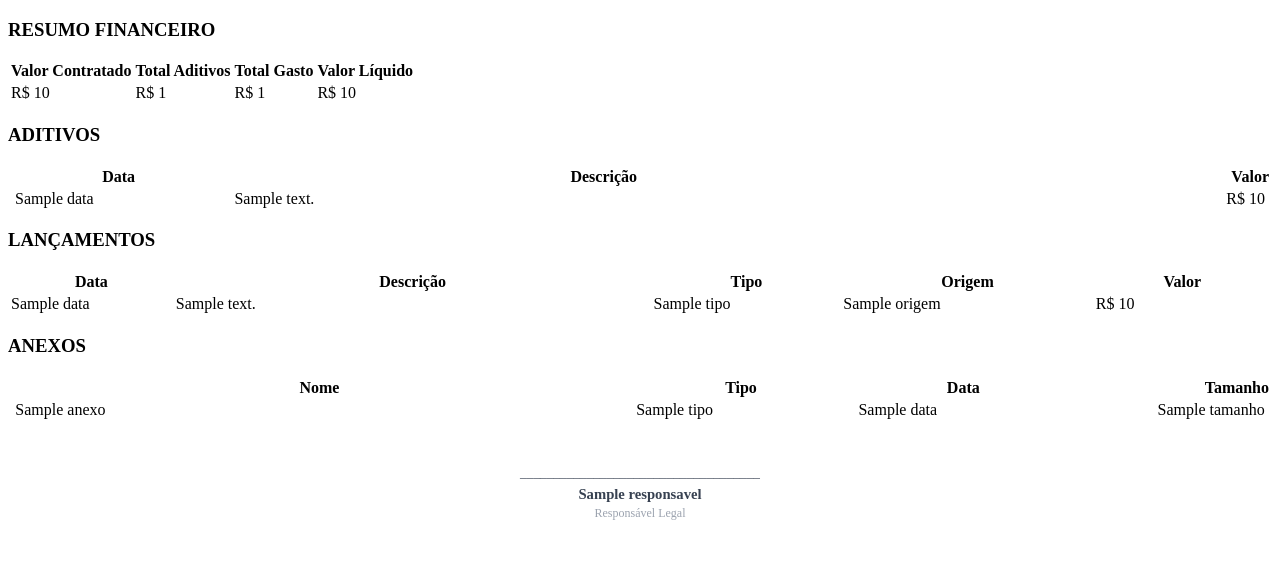
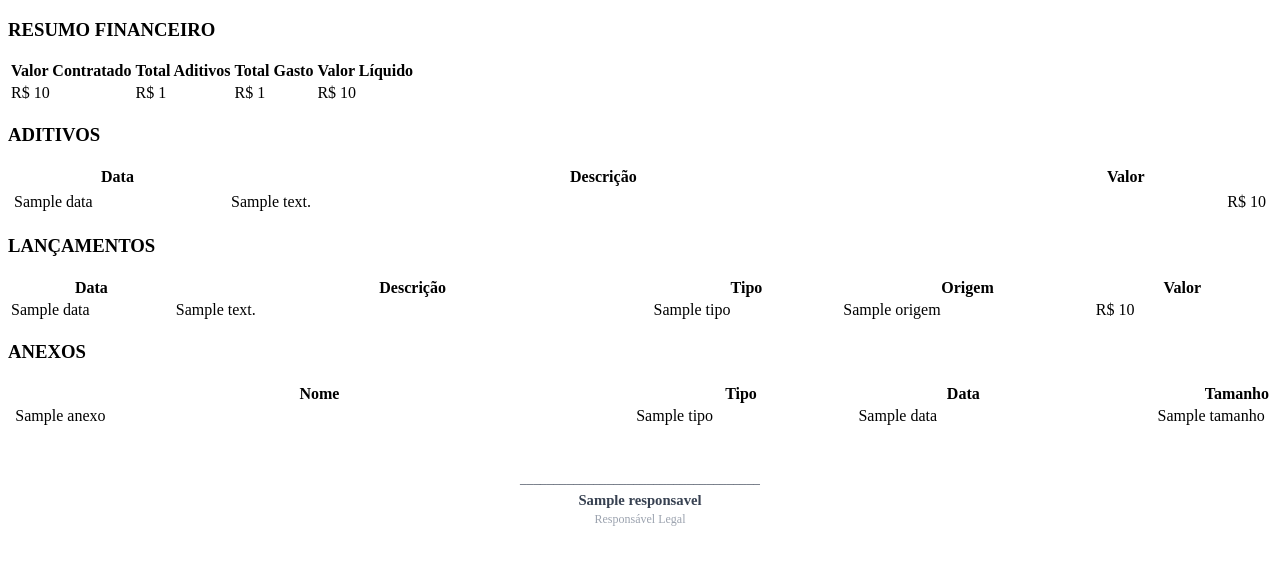
Before and after one commit to cassioreistech/Controle_de_Obras, a Python web app: template src/controle_obras/templates/relatorio_obra.html in a window 1280 px wide. Shown: the part 207-772 px from the top of the page. Run offline with Jinja, Linux system fonts and the light colour scheme; the template is opened without the code that fills it: most values are stand-ins (such as "Sample title", 1, 10 or a date in 2020).

Commit message:
fix: alinhar colunas tabela aditivos com larguras fixas

```diff
--- a/src/controle_obras/templates/relatorio_obra.html
+++ b/src/controle_obras/templates/relatorio_obra.html
@@ -56,17 +56,17 @@
         <table width="100%" repeat="1">
             <thead>
                 <tr>
-                    <th width="80pt">Data</th>
-                    <th width="300pt">Descrição</th>
-                    <th width="110pt" style="text-align: right;">Valor</th>
+                    <th width="80pt" style="text-align: center;">Data</th>
+                    <th width="300pt" style="text-align: center;">Descrição</th>
+                    <th width="110pt" style="text-align: center;">Valor</th>
                 </tr>
             </thead>
             <tbody>
                 {% for aditivo in aditivos %}
                 <tr>
-                    <td width="80pt" style="vertical-align: middle; padding-left: 5px; padding-right: 5px;">{{ aditivo.data }}</td>
-                    <td width="300pt" style="vertical-align: middle; padding-left: 5px; padding-right: 5px;">{{ aditivo.descricao }}</td>
-                    <td width="110pt" style="vertical-align: middle; text-align: right; white-space: nowrap; padding-left: 5px; padding-right: 5px;">R$ {{ aditivo.valor }}</td>
+                    <td width="80pt" style="text-align: left; vertical-align: middle; padding: 4px;">{{ aditivo.data }}</td>
+                    <td width="300pt" style="text-align: left; vertical-align: middle; padding: 4px;">{{ aditivo.descricao }}</td>
+                    <td width="110pt" style="text-align: right; white-space: nowrap; vertical-align: middle; padding: 4px;">R$ {{ aditivo.valor }}</td>
                 </tr>
                 {% endfor %}
             </tbody>
```
